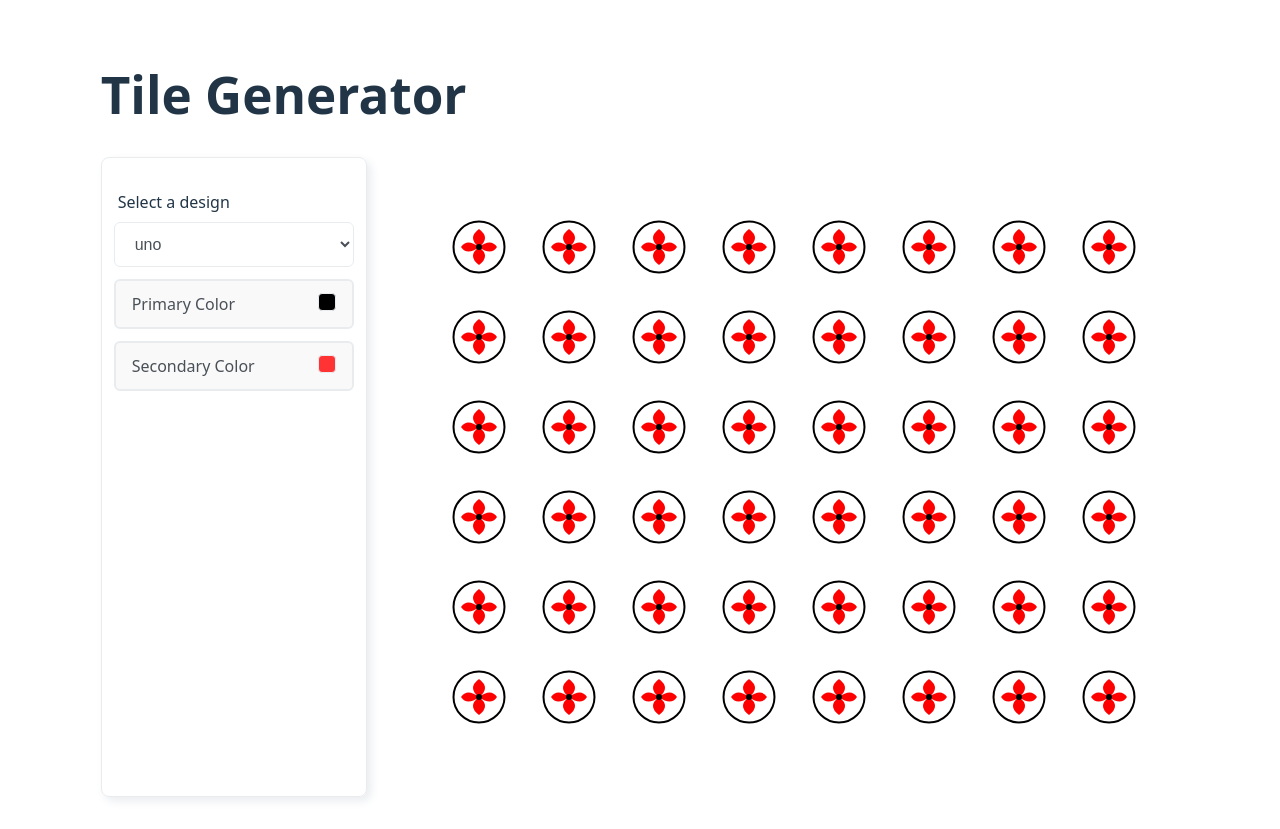
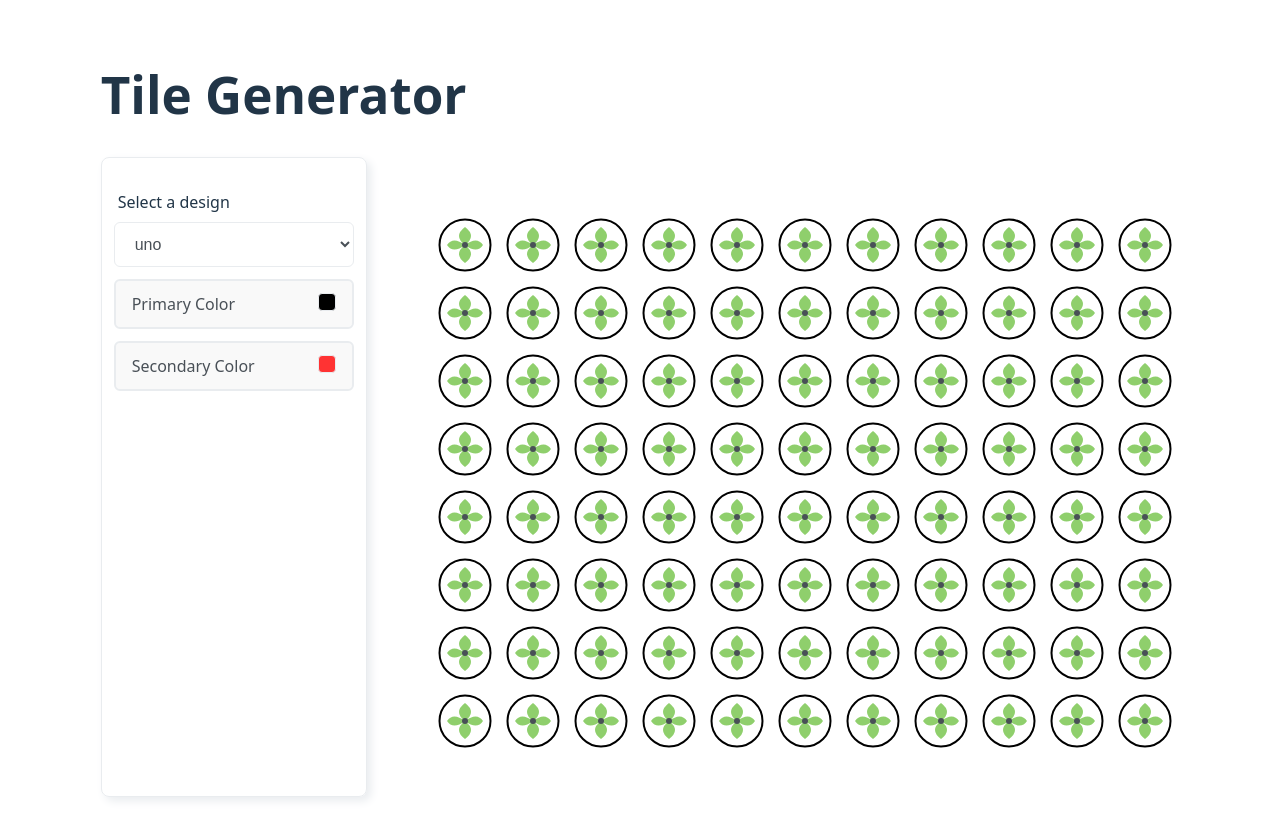
Before and after one commit to catalinasy/tile-generator, a React (Vite) app: page / in a window 1280 px wide. Built offline with nearby package versions, Linux system fonts and the light colour scheme.

Commit message:
display designs on canvas

```diff
--- a/src/Components/Canvas/index.tsx
+++ b/src/Components/Canvas/index.tsx
@@ -1,5 +1,9 @@
-import React from 'react';
+import React, { useContext } from 'react';
 import Flower from '../Designs/Flower';
+import { Context } from '../../Context';
+import Circles from '../Designs/Circles';
+import GridWithRectangles from '../Designs/Grid';
+import Sun from '../Designs/Sun';
 
 interface PatternProps {
   width?: number;
@@ -10,18 +14,38 @@ interface PatternProps {
   backgroundColor?: string;
   primaryColor?: string;
   secondaryColor?: string;
+  design: string | null;
 }
 
+const getDesigns = (props: {
+  design: string | null;
+  width: number;
+  height: number;
+  primaryColor: string;
+  secondaryColor: string;
+}) => {
+  switch (props.design) {
+    case 'circles':
+      return <Circles {...props} />;
+    case 'grid':
+      return <GridWithRectangles {...props} />;
+    case 'sun':
+      return <Sun {...props} />;
+    default:
+      return <Flower {...props} />;
+  }
+};
+
 const PatternGenerator: React.FC<PatternProps> = ({
+  design,
   width = 800,
   height = 600,
-  spacing = 30, // Single spacing value for both directions
+  spacing = 8, // Single spacing value for both directions
   iconSize = 60,
   rotation = 0,
   backgroundColor = 'transparent',
-  primaryColor = 'red',
-  secondaryColor = 'black',
 }) => {
+  const { primaryColor, secondaryColor } = useContext(Context);
   // Calculate total space needed per icon (icon + spacing)
   const cellSize = iconSize + spacing;
 
@@ -48,12 +72,13 @@ const PatternGenerator: React.FC<PatternProps> = ({
               offsetY + row * cellSize
             }) rotate(${rotation} ${iconSize / 2} ${iconSize / 2})`}
           >
-            <Flower
-              width={iconSize}
-              height={iconSize}
-              primaryColor={primaryColor}
-              secondaryColor={secondaryColor}
-            />
+            {getDesigns({
+              design,
+              width: iconSize,
+              height: iconSize,
+              primaryColor,
+              secondaryColor,
+            })}
           </g>
         ))
       )}
```
